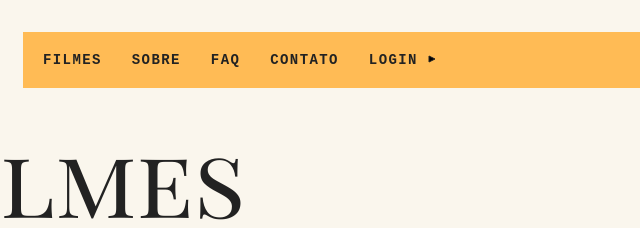
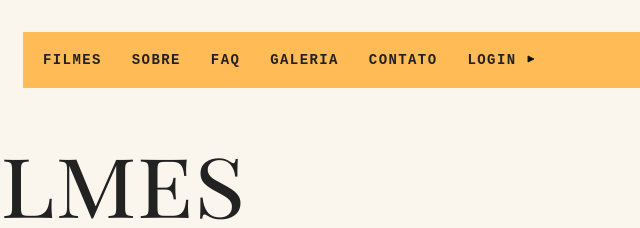
Before and after one commit to VanessaZanotti/generos-de-filme, a website built with webpack: page index.html in a window 1280 px wide. Shown: the top 228 px of the page, 277-917 px from the left. Built offline with nearby package versions, Linux system fonts and the light colour scheme; no server answers; files whose address does not match are found by name.

Commit message:
ajustes finais

```diff
--- a/index.html
+++ b/index.html
@@ -29,6 +29,7 @@
           </ul>
         </li>
         <li><a href="#faq">Faq</a></li>
+        <li><a href="#galeria">Galeria</a></li>
         <li><a href="#contato">Contato</a></li>
         <li><a data-modal="abrir" href="login.html">Login <span class="arrow-black"></span></a></li>
       </ul>
@@ -96,7 +97,7 @@
       </dl>
     </section>
 
-    <section class="grid-section galeria" data-anime="scroll">
+    <section class="grid-section galeria" data-anime="scroll" id="galeria">
       <ul class="custom-control">
         <li>
           <img src="./img/slide/1.png" alt="">
```
